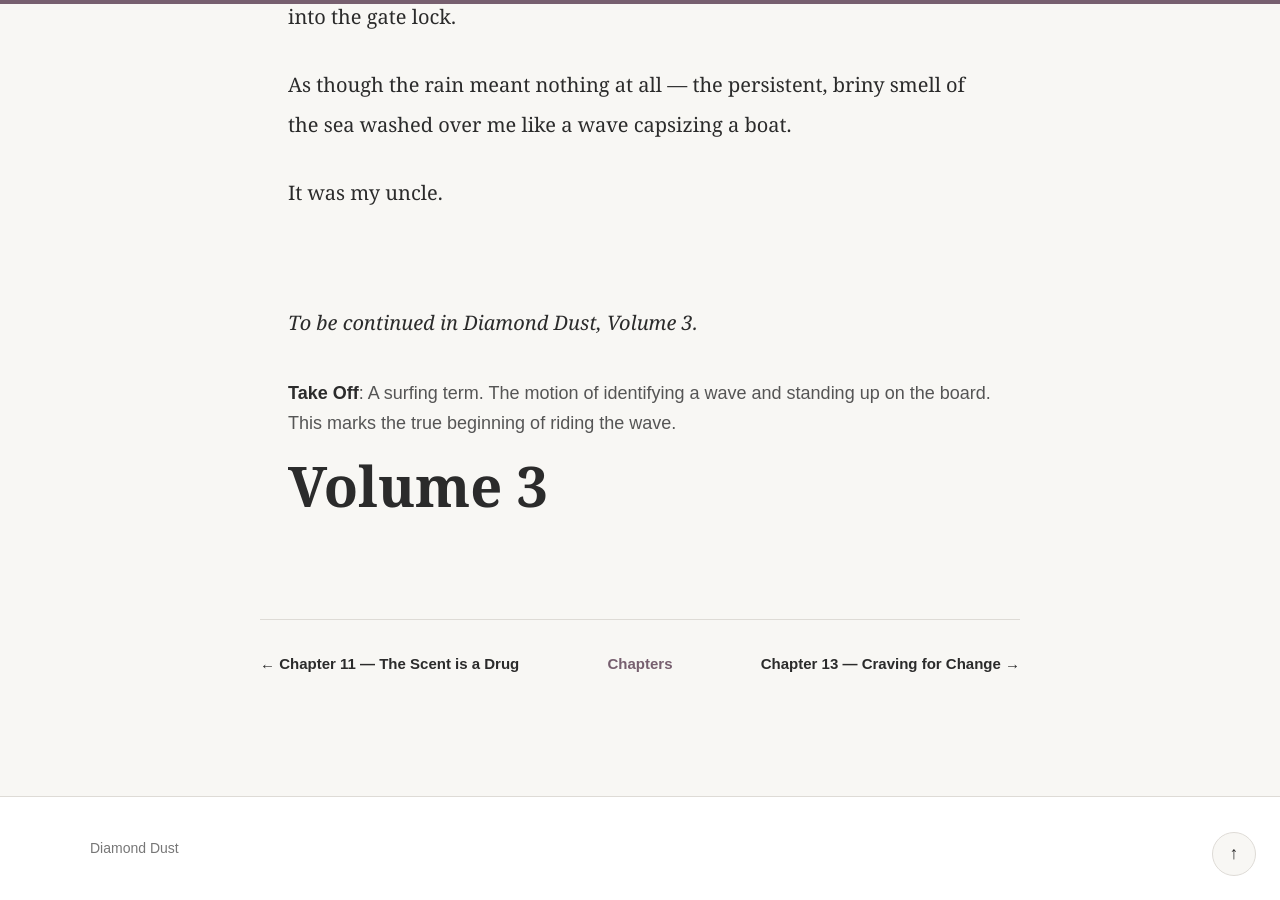
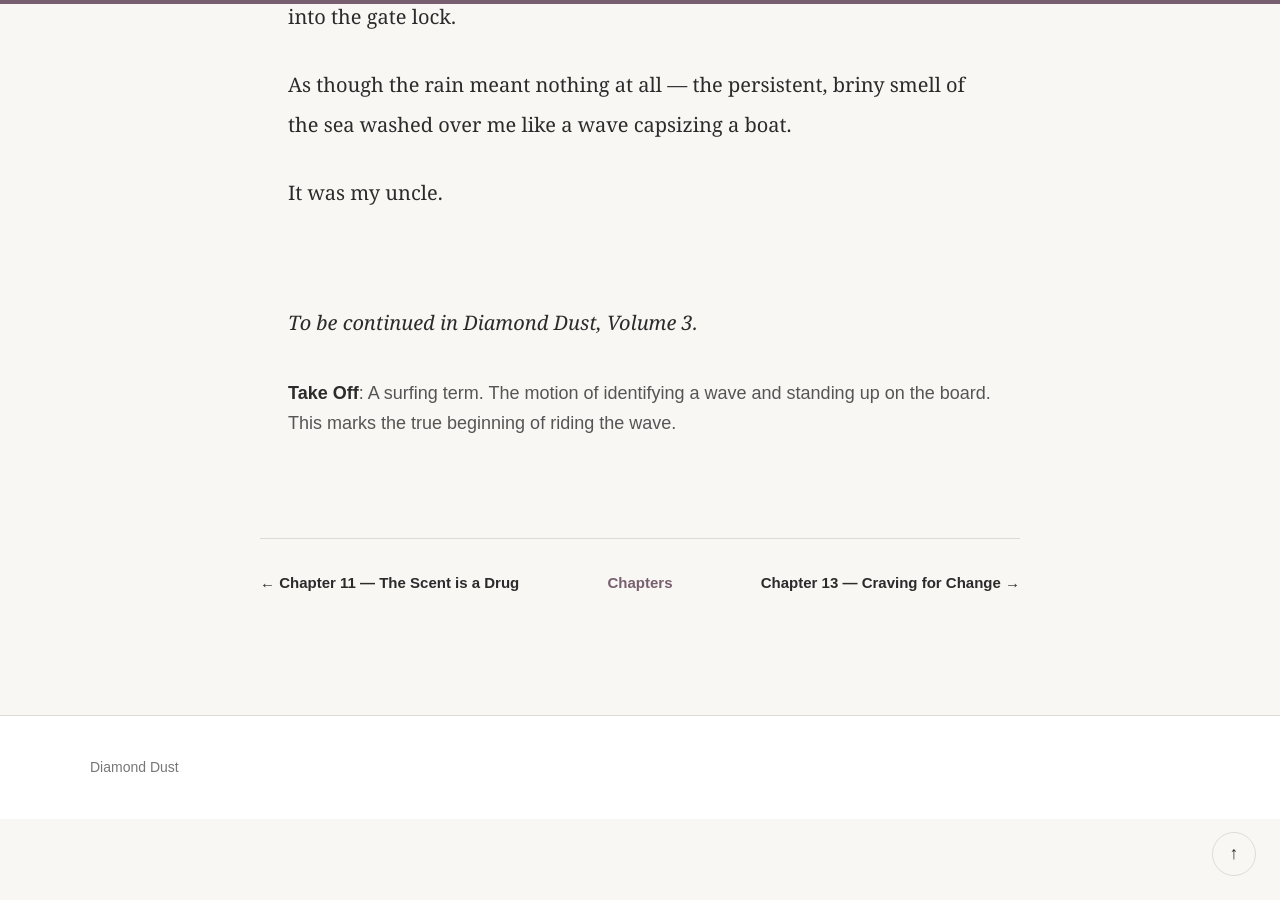
Before and after one commit to honeebuni/diamond-dust, a Jekyll site: the page built from _chapters/chapter_12.md, in a window 1280 px wide and 900 px high, scrolled down 38048 px. Built offline with Jekyll 4.4.1, drawn with Linux system fonts in a browser that asks for light colours; after the commit the page ends 38867 px from its top, so only the background shows below that.

Commit message:
Clean up chapter 12 by removing extra tags
Removed unnecessary closing div tag and volume header.

```diff
--- a/_chapters/chapter_12.md
+++ b/_chapters/chapter_12.md
@@ -605,5 +605,3 @@ korean_title: "방문객"
 <p class="glossary-entry"><strong>Take Off</strong>: A surfing term. The motion of identifying a wave and standing up on the board. This marks the true beginning of riding the wave.</p>
 
 </div>
-
-# Volume 3
```
